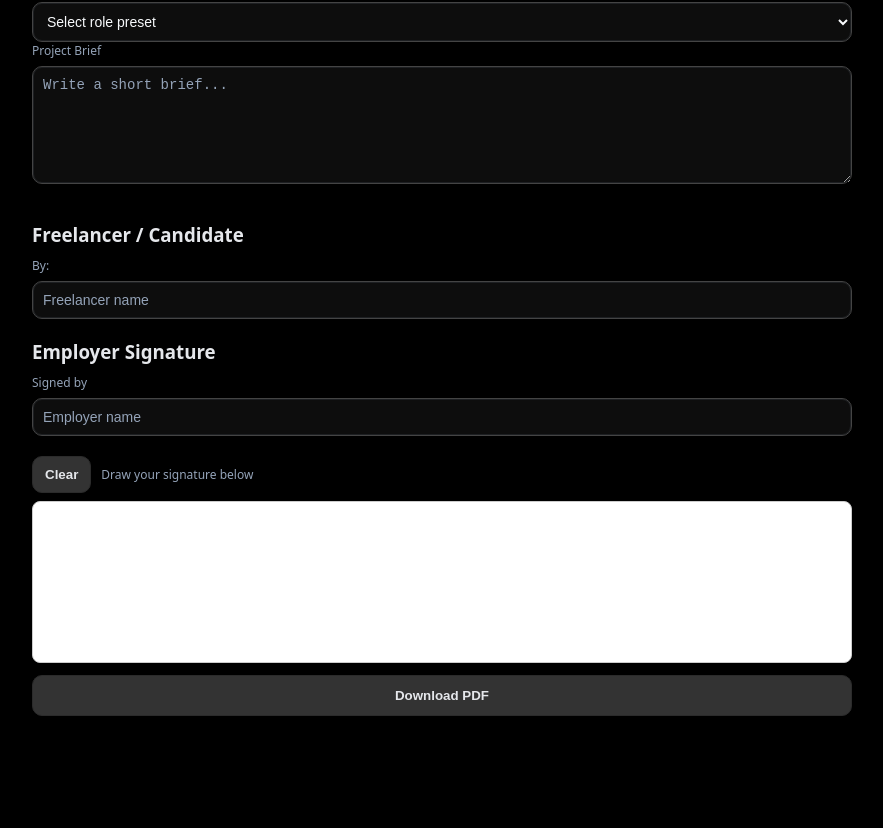
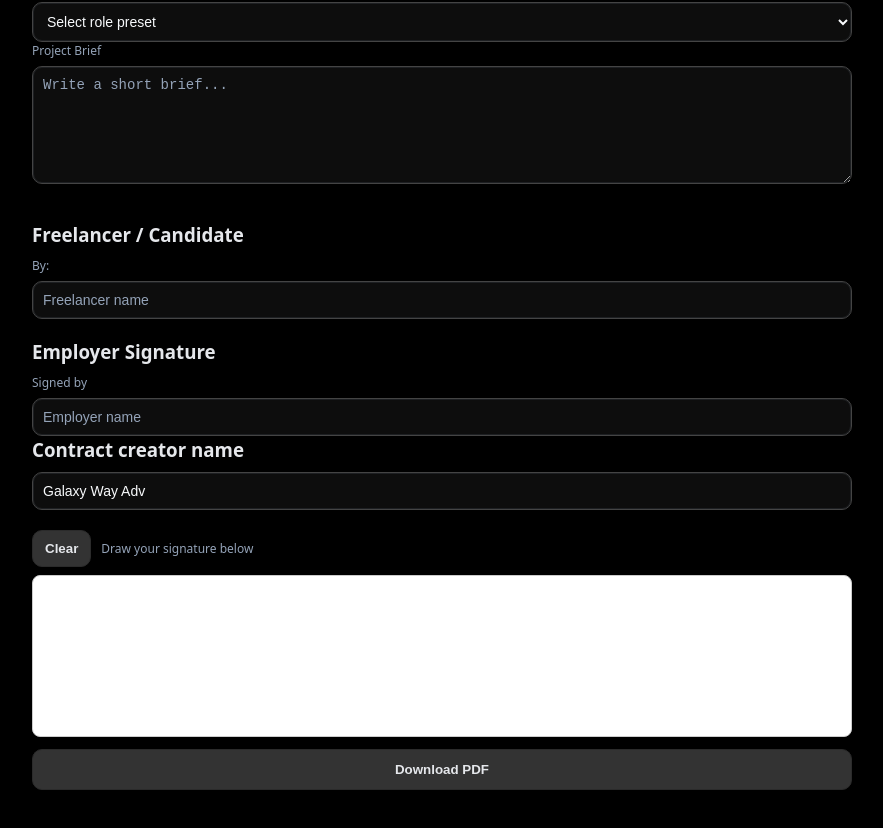
Before and after one commit to mdaoui/GW-Contract, a React (Vite) app: page / in a window 1280 px wide. Shown: the part 669-1497 px from the top of the page, without its empty margins (198-1081 px from the left). Before the commit the page ends 1441 px from the top, so only its background shows below. Built offline with nearby package versions, Linux system fonts and the light colour scheme.

Commit message:
added contract creator field

```diff
--- a/src/App.jsx
+++ b/src/App.jsx
@@ -6,6 +6,7 @@ import { projectBriefPresets, projectBriefRoleOptions } from "./data/projectBrie
 
 export default function App() {
   const [form, setForm] = useState({
+    createdBy: "Galaxy Way Adv",
     fullName: "",
     idCard: "",
     projectNo: "",
@@ -196,7 +197,7 @@ export default function App() {
         </div>
 
         <div>
-          <h3 style={{ marginBottom: 8 }}>Freelancer / Candidate</h3>
+          <h3 style={sectionHeadingStyle}>Freelancer / Candidate</h3>
           <div style={{ marginBottom: 18 }}>
             <Field
               label="By:"
@@ -206,13 +207,20 @@ export default function App() {
             />
           </div>
 
-          <h3 style={{ marginBottom: 8 }}>Employer Signature</h3>
+          <h3 style={sectionHeadingStyle}>Employer Signature</h3>
           <div style={{ marginBottom: 20 }}>
             <Field
               label="Signed by"
               value={form.employerName}
               onChange={update("employerName")}
               placeholder="Employer name"
+            />
+            <Field
+              label="Contract creator name"
+              value={form.createdBy}
+              onChange={update("createdBy")}
+              placeholder="Who created this contract"
+              labelStyleOverride={sectionLabelStyle}
             />
           </div>
 
@@ -260,10 +268,10 @@ export default function App() {
   );
 }
 
-function Field({ label, type = "text", value, onChange, placeholder }) {
+function Field({ label, type = "text", value, onChange, placeholder, labelStyleOverride }) {
   return (
     <div>
-      <label style={labelStyle}>{label}</label>
+      <label style={{ ...labelStyle, ...labelStyleOverride }}>{label}</label>
       <input
         type={type}
         value={value}
@@ -291,11 +299,22 @@ function SelectField({ label, value, onChange, options, placeholder }) {
   );
 }
 
+const sectionHeadingStyle = {
+  marginBottom: 8,
+};
+
 const labelStyle = {
   display: "block",
   fontSize: 12,
   color: "#94a3b8",
   marginBottom: 6,
+};
+
+const sectionLabelStyle = {
+  fontSize: "1.17em",
+  fontWeight: "bold",
+  color: "inherit",
+  marginBottom: 8,
 };
 
 const inputStyle = {
--- a/src/pdf/generateContractPdf.js
+++ b/src/pdf/generateContractPdf.js
@@ -170,7 +170,14 @@ async function drawCoverPage(
 
   page.drawText("CREATED BY:", { x: x0, y, size: 12, font: helvBold });
   y -= 18;
-  page.drawText(createdBy || "Galaxy Way Adv", { x: x0, y, size: 14, font: helv });
+  const createdByText = String(createdBy || "Galaxy Way Adv").trim().slice(0, 60);
+  const createdByIsAr = arabicFont && hasArabic(createdByText);
+  page.drawText(createdByText || "Galaxy Way Adv", {
+    x: createdByIsAr ? width - x0 - arabicFont.widthOfTextAtSize(createdByText, 14) : x0,
+    y,
+    size: 14,
+    font: createdByIsAr ? arabicFont : helv,
+  });
 
   y -= 40;
   page.drawText("PREPARED FOR:", { x: x0, y, size: 12, font: helvBold });
@@ -403,7 +410,7 @@ export async function generateContractPdf({
   const pdfDoc = await PDFDocument.create();
 
   // Load Arabic font once if any user-supplied field contains Arabic text
-  const userFields = [fullName, idCard, projectNo, projectName, projectBrief, employerName];
+  const userFields = [createdBy, fullName, idCard, projectNo, projectName, projectBrief, employerName];
   let arabicFont = null;
   if (userFields.some(hasArabic)) {
     const fontBytes = await loadArabicFontBytes();
```
